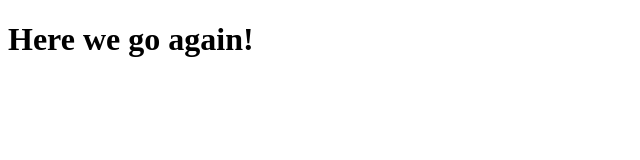
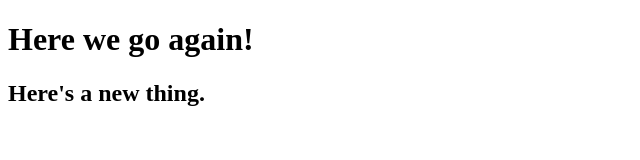
Before and after one commit to dgelok/shumateProject, a plain HTML site: page index.html in a window 1280 px wide. Shown: the whole page, without its empty margins (0-640 px from the left). Drawn offline with Linux system fonts and the light colour scheme.

Commit message:
second commit, with the additional h2 tag

```diff
--- a/index.html
+++ b/index.html
@@ -8,5 +8,6 @@
 </head>
 <body>
     <h1>Here we go again! </h1>
+    <h2>Here's a new thing. </h2>
 </body>
 </html>
```
